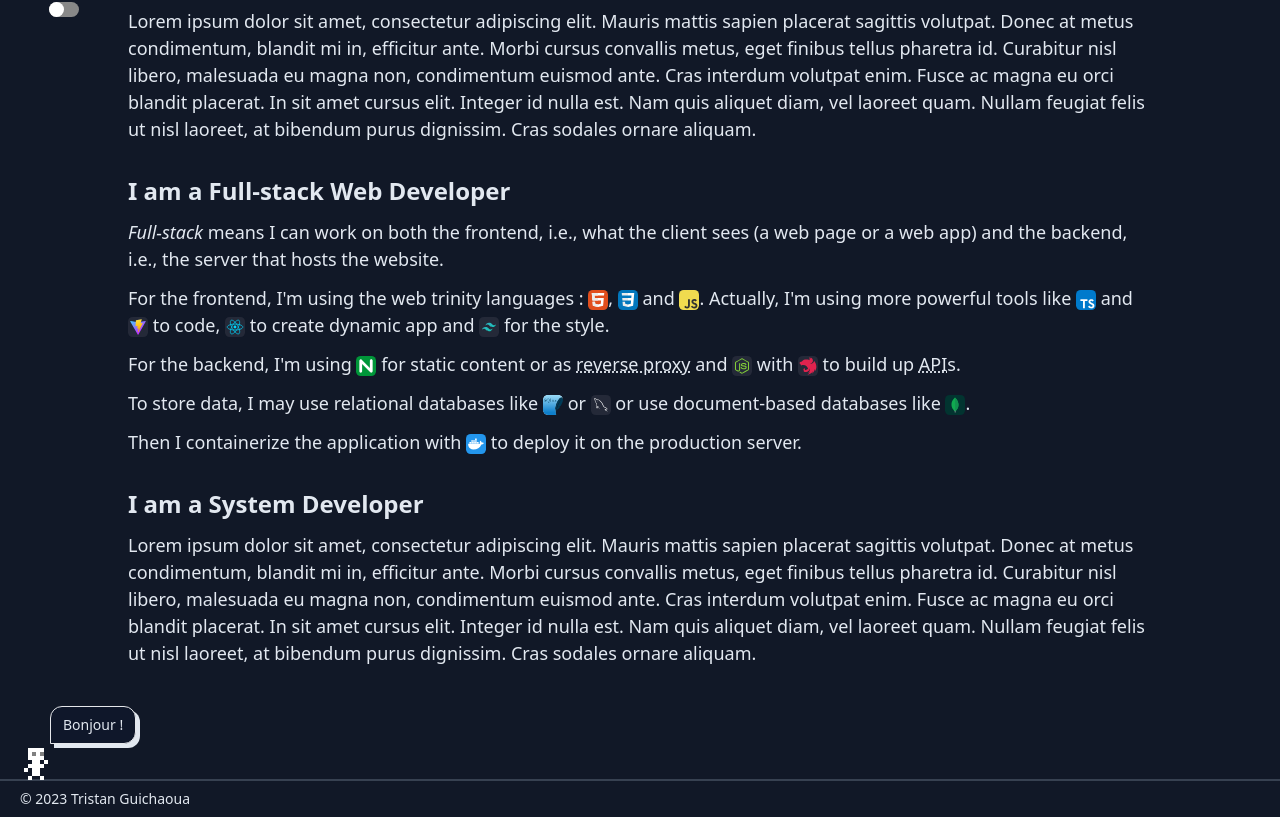
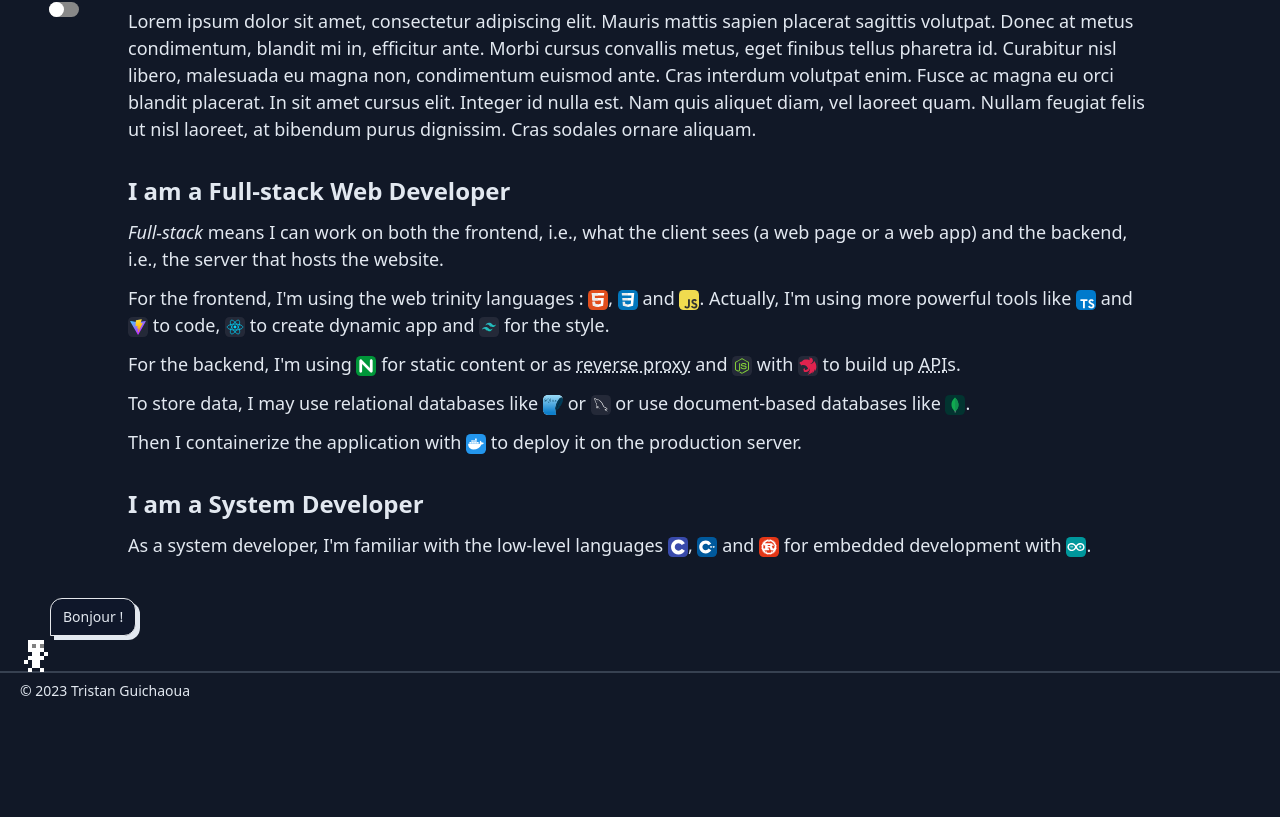
Before and after one commit to tguichaoua/tguichaoua.github.io, a React (Vite) app: page / in a window 1280 px wide. Shown: the part 444-1261 px from the top of the page. After the commit the page ends 1153 px from the top, so only its background shows below. Built offline with nearby package versions, Linux system fonts and the light colour scheme.

Commit message:
🚧 about-me : system dev

```diff
--- a/src/routes/about-me.tsx
+++ b/src/routes/about-me.tsx
@@ -116,15 +116,10 @@ export function AboutMe() {
 
           <Article title="I am a System Developer">
             <p>
-              Lorem ipsum dolor sit amet, consectetur adipiscing elit. Mauris
-              mattis sapien placerat sagittis volutpat. Donec at metus
-              condimentum, blandit mi in, efficitur ante. Morbi cursus convallis
-              metus, eget finibus tellus pharetra id. Curabitur nisl libero,
-              malesuada eu magna non, condimentum euismod ante. Cras interdum
-              volutpat enim. Fusce ac magna eu orci blandit placerat. In sit
-              amet cursus elit. Integer id nulla est. Nam quis aliquet diam, vel
-              laoreet quam. Nullam feugiat felis ut nisl laoreet, at bibendum
-              purus dignissim. Cras sodales ornare aliquam.
+              As a system developer, I'm familiar with the low-level languages{' '}
+              <TextSkillIcon skill="C" />, <TextSkillIcon skill="Cpp" /> and{' '}
+              <TextSkillIcon skill="Rust" /> for embedded development with{' '}
+              <TextSkillIcon skill="Arduino" />.
             </p>
           </Article>
         </main>
```
